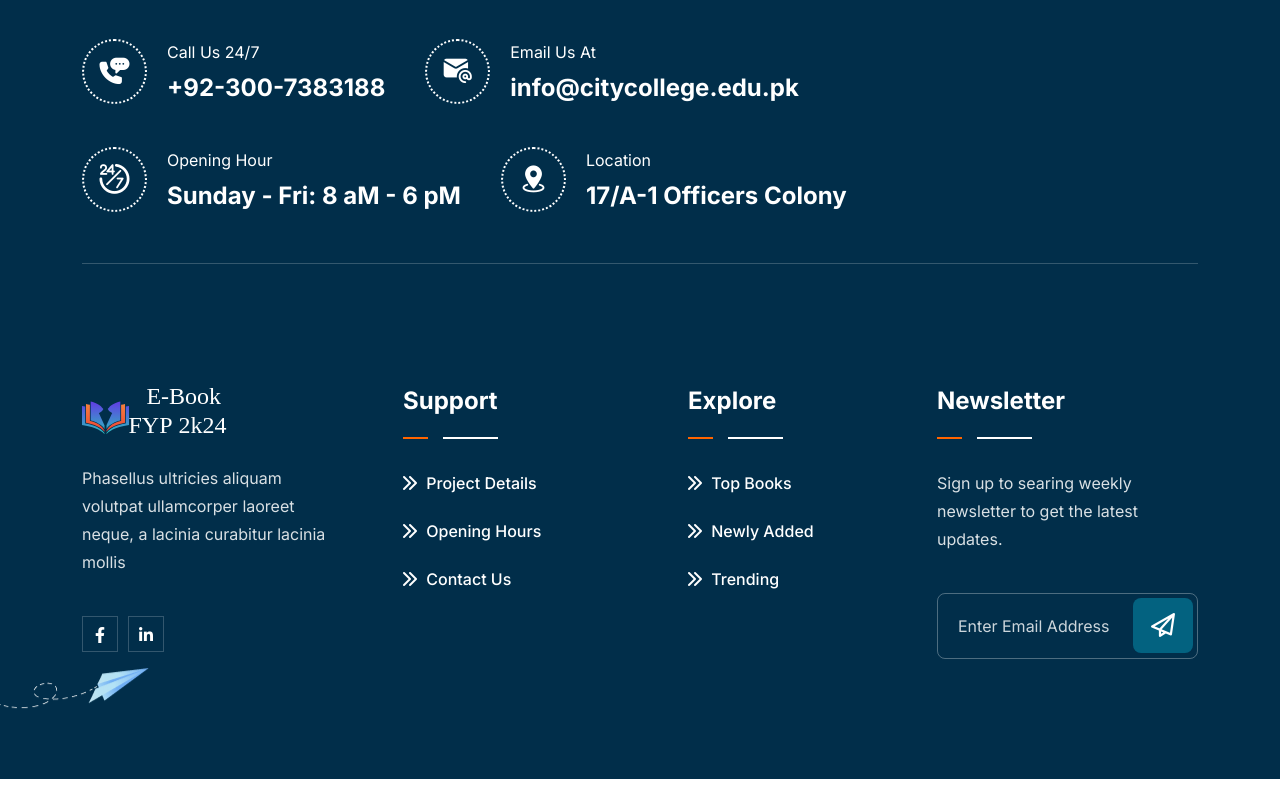
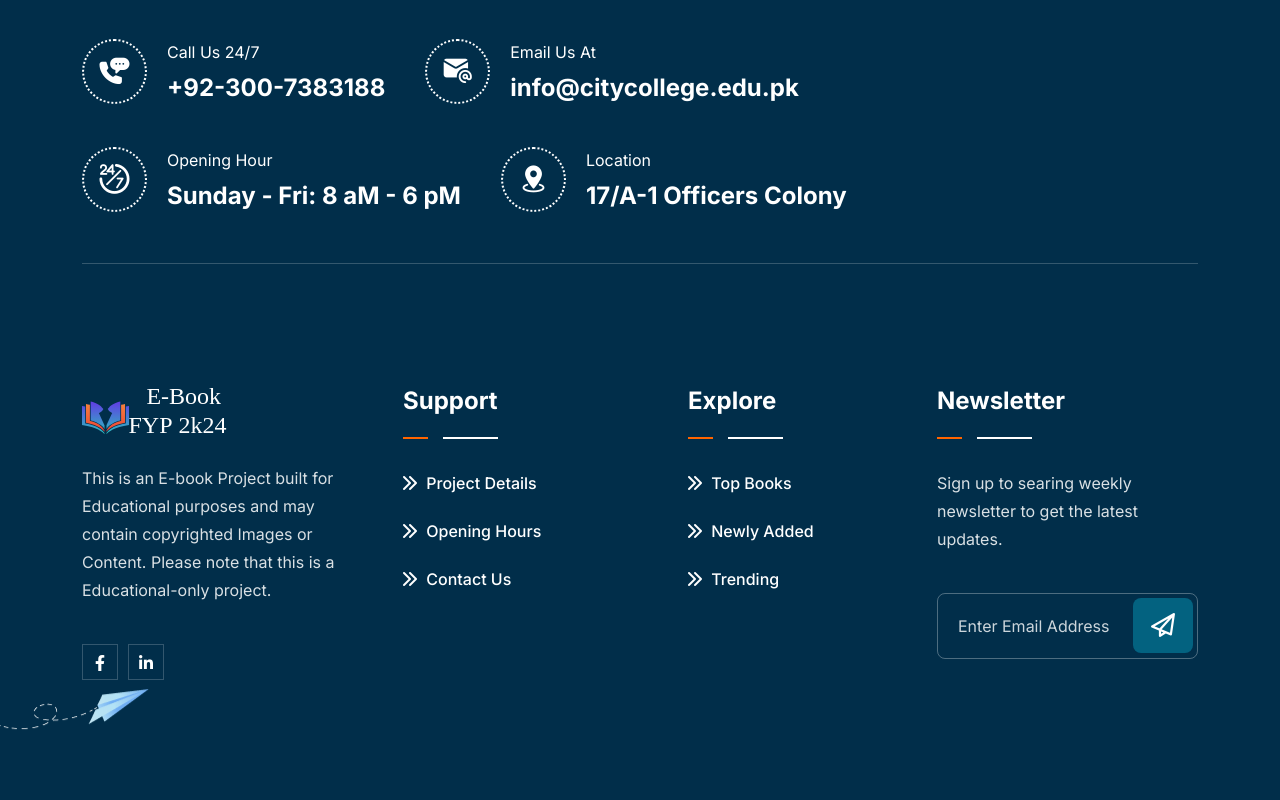
Before and after one commit to talhasenpai/ebookproject, a plain HTML site: page index.html in a window 1280 px wide. Shown: the part 4957-5757 px from the top of the page. Before the commit the page ends 5736 px from the top, so only its background shows below. Drawn offline with Linux system fonts and the light colour scheme; files whose address does not match are found by name; a web font is replaced by a local one.

Commit message:
Improve Footer Legalization

```diff
--- a/index.html
+++ b/index.html
@@ -1129,8 +1129,8 @@
                             </div>
                             <div class="footer-content">
                                 <p>
-                                    Phasellus ultricies aliquam volutpat ullamcorper laoreet neque, a lacinia curabitur
-                                    lacinia mollis
+                                    This is an E-book Project built for Educational purposes and may contain copyrighted Images or Content. Please note that
+                                  this is a Educational-only project.
                                 </p>
                                 <div class="social-icon d-flex align-items-center">
                                     <a href="https://www.facebook.com/CitisoliansOfficial/"><i class="fab fa-facebook-f"></i></a>
```
